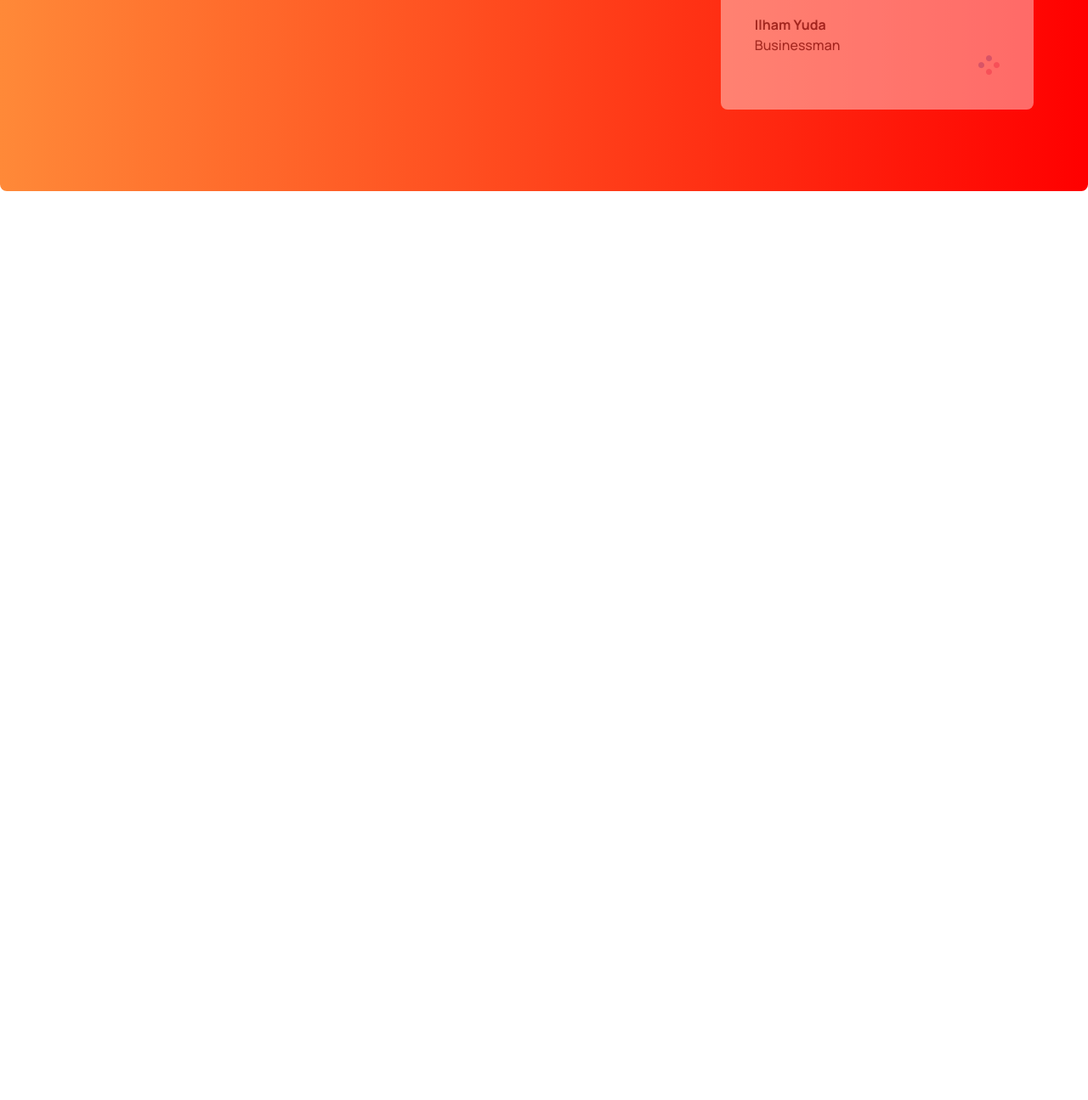
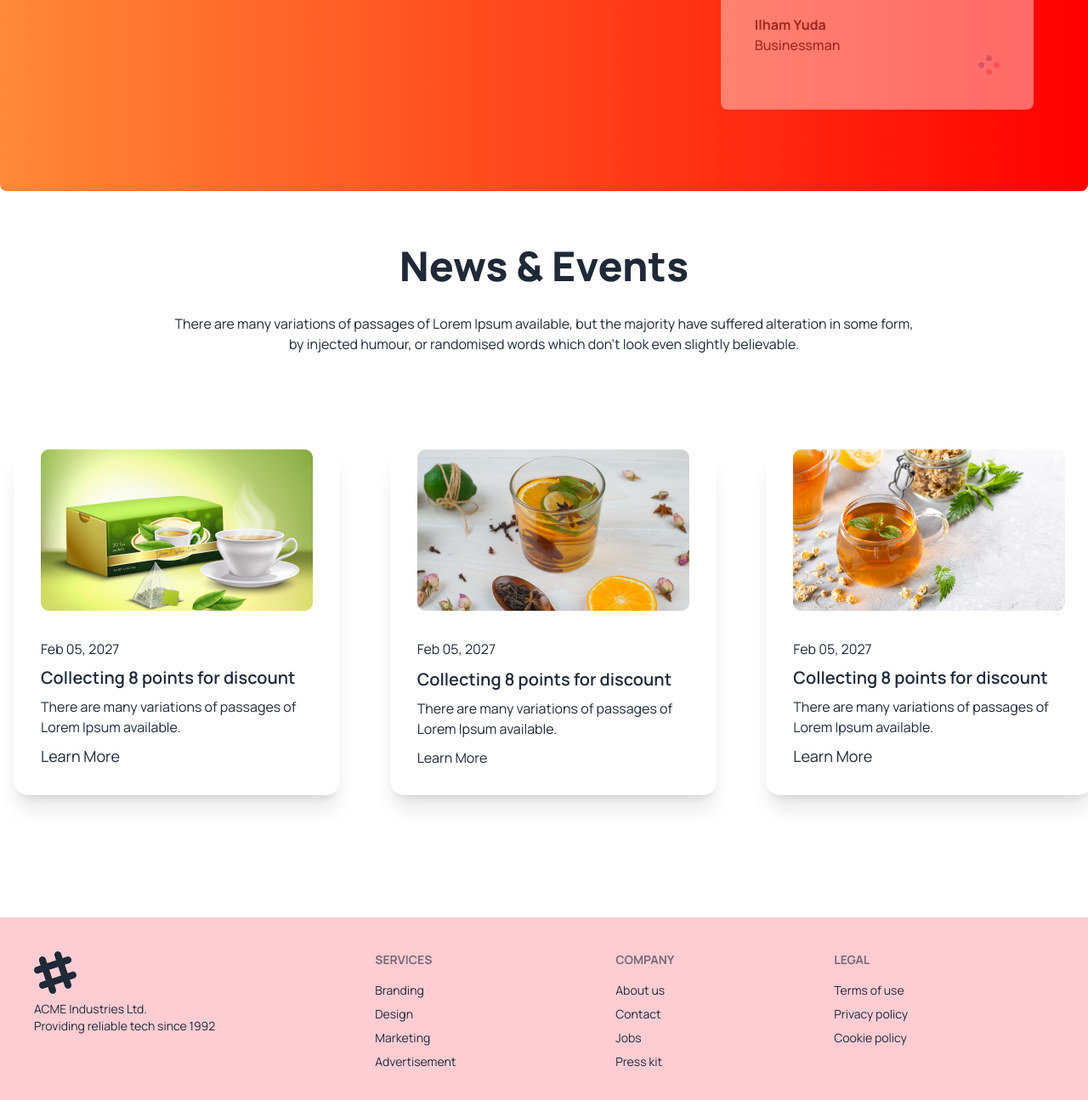
Before and after one commit to Emranfaishal/tea-project, a plain HTML site: page index.html in a window 1280 px wide. Shown: the part 2382-3677 px from the top of the page at 85% size. Before the commit the page ends 2607 px from the top, so only its background shows below. Drawn offline with nearby package versions, Linux system fonts and the light colour scheme.

Commit message:
end commit

```diff
--- a/index.html
+++ b/index.html
@@ -31,9 +31,9 @@
     </style>
 </head>
 
-<body class="container mx-auto">
+<body>
     <!-- header title tag  -->
-    <header>
+    <header class="container mx-auto">
         <div>
             <div class="hero">
                 <div class="hero-content flex-col lg:flex-row">
@@ -61,7 +61,7 @@
         </div>
     </header>
     <!-- main title tag  -->
-    <main>
+    <main class="container mx-auto">
         <!-- section one title tag  -->
         <section class="text-center my-24">
             <h1 class="text-5xl font-extrabold mb-5">Our Featured Products</h1>
@@ -192,10 +192,107 @@
                 </div>
             </div>
         </section>
+        <!-- section four title tag  -->
+         <section>
+            <div class="text-center mt-16">
+                <h1 class="text-5xl font-extrabold mb-8">News & Events</h1>
+            <p>There are many variations of passages of Lorem Ipsum available, but the majority have suffered alteration in some form, <br> by injected humour, or randomised words which don't look even slightly believable. </p>
+            </div>
+           <div class="grid grid-cols-1 md:grid-cols-2 lg:grid-cols-3 p-4 mt-24 gap-20 ">
 
+                    <div class="card bg-base-100 w-96 shadow-xl">
+                        <figure>
+                          <img
+                            src="images/news-1.png"
+                            alt="" />
+                        </figure>
+                        <div class="card-body">
+                            <p>Feb 05, 2027</p>
+                          <h2 class="card-title">
+                            Collecting 8 points for discount
+                          </h2>
+                          <p>There are many variations of passages of Lorem Ipsum available.</p>
+                          <h2 class="text-lg">Learn More</h2>
+                        </div>
+                      </div>
+
+
+                      <div class="card bg-base-100 w-96 shadow-xl">
+                        <figure>
+                          <img
+                            src="images/news-2.png"
+                            alt="" />
+                        </figure>
+                        <div class="card-body">
+                            <p>Feb 05, 2027</p>
+                          <h2 class="card-title">
+                            Collecting 8 points for discount
+                          </h2>
+                          <p>There are many variations of passages of Lorem Ipsum available.</p>
+                          <h2 class="text-[16px]">Learn More</h2>
+                        </div>
+                      </div>
+
+                      <div class="card bg-base-100 w-96 shadow-xl">
+                        <figure>
+                          <img
+                            src="images/news-3.png"
+                            alt="" />
+                        </figure>
+                        <div class="card-body">
+                            <p>Feb 05, 2027</p>
+                          <h2 class="card-title">
+                            Collecting 8 points for discount
+                          </h2>
+                          <p>There are many variations of passages of Lorem Ipsum available.</p>
+                          <h2 class="text-lg">Learn More</h2>
+                        </div>
+                      </div>
+                </div>
+
+         </section>
     </main>
     <!-- footer title tag  -->
-    <footer></footer>
+    <footer class="footer bg-rose-200 text-base-content p-10 mt-32">
+        <aside>
+          <svg
+            width="50"
+            height="50"
+            viewBox="0 0 24 24"
+            xmlns="http://www.w3.org/2000/svg"
+            fill-rule="evenodd"
+            clip-rule="evenodd"
+            class="fill-current">
+            <path
+              d="M22.672 15.226l-2.432.811.841 2.515c.33 1.019-.209 2.127-1.23 2.456-1.15.325-2.148-.321-2.463-1.226l-.84-2.518-5.013 1.677.84 2.517c.391 1.203-.434 2.542-1.831 2.542-.88 0-1.601-.564-1.86-1.314l-.842-2.516-2.431.809c-1.135.328-2.145-.317-2.463-1.229-.329-1.018.211-2.127 1.231-2.456l2.432-.809-1.621-4.823-2.432.808c-1.355.384-2.558-.59-2.558-1.839 0-.817.509-1.582 1.327-1.846l2.433-.809-.842-2.515c-.33-1.02.211-2.129 1.232-2.458 1.02-.329 2.13.209 2.461 1.229l.842 2.515 5.011-1.677-.839-2.517c-.403-1.238.484-2.553 1.843-2.553.819 0 1.585.509 1.85 1.326l.841 2.517 2.431-.81c1.02-.33 2.131.211 2.461 1.229.332 1.018-.21 2.126-1.23 2.456l-2.433.809 1.622 4.823 2.433-.809c1.242-.401 2.557.484 2.557 1.838 0 .819-.51 1.583-1.328 1.847m-8.992-6.428l-5.01 1.675 1.619 4.828 5.011-1.674-1.62-4.829z"></path>
+          </svg>
+          <p>
+            ACME Industries Ltd.
+            <br />
+            Providing reliable tech since 1992
+          </p>
+        </aside>
+        <nav>
+          <h6 class="footer-title">Services</h6>
+          <a class="link link-hover">Branding</a>
+          <a class="link link-hover">Design</a>
+          <a class="link link-hover">Marketing</a>
+          <a class="link link-hover">Advertisement</a>
+        </nav>
+        <nav>
+          <h6 class="footer-title">Company</h6>
+          <a class="link link-hover">About us</a>
+          <a class="link link-hover">Contact</a>
+          <a class="link link-hover">Jobs</a>
+          <a class="link link-hover">Press kit</a>
+        </nav>
+        <nav>
+          <h6 class="footer-title">Legal</h6>
+          <a class="link link-hover">Terms of use</a>
+          <a class="link link-hover">Privacy policy</a>
+          <a class="link link-hover">Cookie policy</a>
+        </nav>
+      </footer>
 
 
 </body>
```
